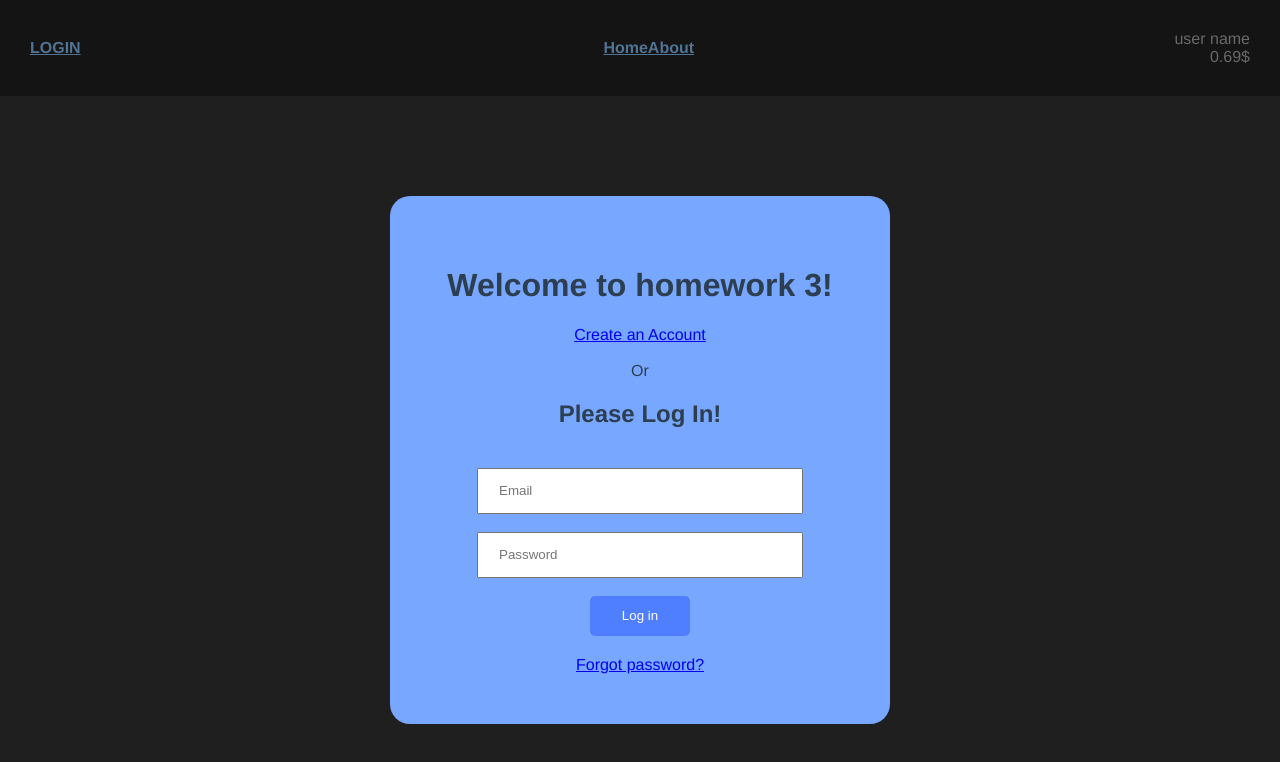
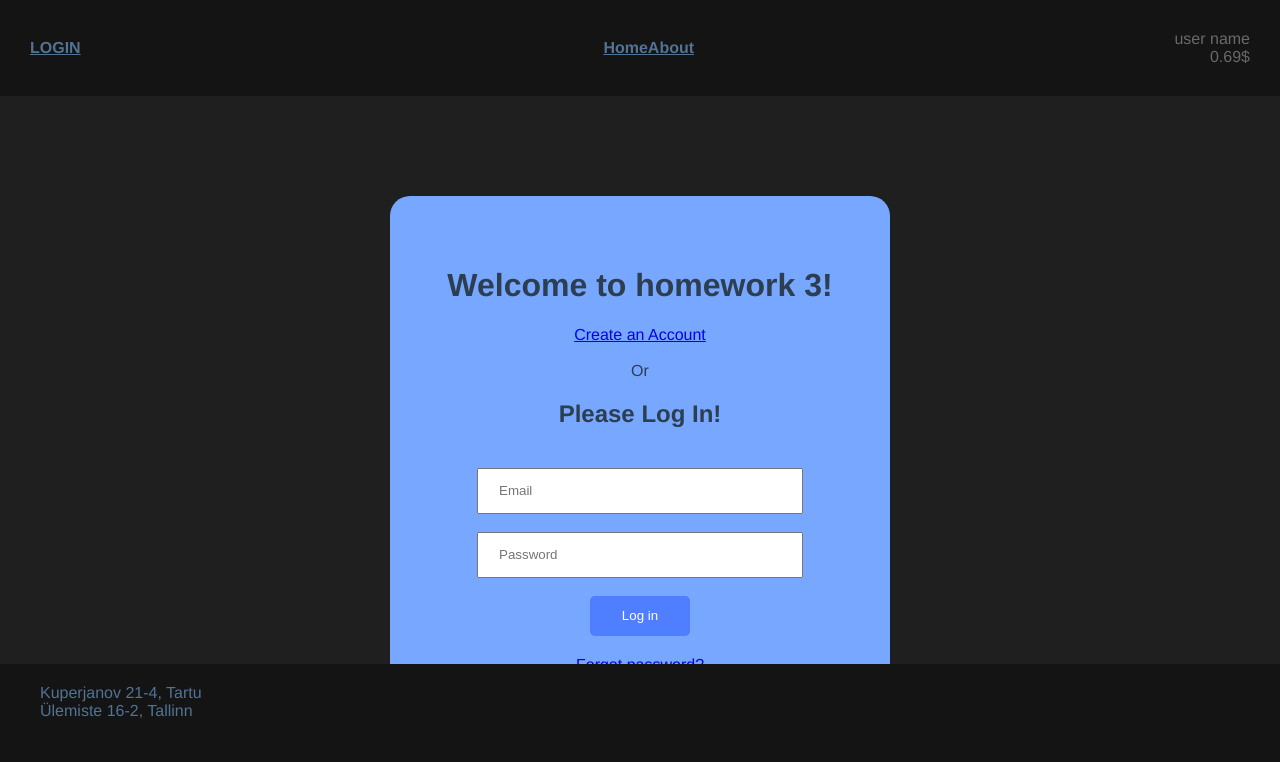
Before and after one commit to EharK/webdev_H3, a Vue app: page /Login in a window 1280 px wide. Shown: the top 762 px of the page. Built offline with nearby package versions, Linux system fonts and the light colour scheme.

Commit message:
footer added

```diff
--- a/src/App.vue
+++ b/src/App.vue
@@ -3,26 +3,26 @@
   <div id="app">
     <navigationBar></navigationBar>
     <router-view />
+    <footer-bar></footer-bar>
   </div>
 </body>
 </template>
 
 <script>
 import navigationBar from './components/partials/navigationBar.vue'
+import footerBar from './components/partials/footerBar.vue'
+
 
 export default {
   name: "app",
   components: {
     navigationBar,
+    footerBar,
   },
 };
 </script>
 
 <style lang="scss">
-
-html {
-  height: 100%;
-}
 
 body {
   background-color: #1f1f1f;
@@ -50,4 +50,13 @@ body {
   }
   background-color: #141414;
 }
+
+#footer-container {
+  background-color: #141414;
+}
+
+p {
+  color: #517394;
+  margin: 0;
+}
 </style>
--- /dev/null
+++ b/src/components/partials/footerBar.vue
@@ -0,0 +1,26 @@
+<template>
+    <div id="footer-container">
+        <span>
+            <p>Kuperjanov 21-4, Tartu</p>
+        </span>
+        <span>
+            <p>Ülemiste 16-2, Tallinn</p>
+        </span>
+    </div>
+</template>
+
+<style scoped>
+#footer-container {
+    -webkit-box-sizing: border-box;
+    -moz-box-sizing: border-box;
+    box-sizing: border-box;
+    width: 100%;
+    position: absolute;
+    bottom: 0;
+    padding: 20px 40px 80px 40px;
+    justify-self: end;
+    display: flex;
+    text-align: start;
+    flex-direction: column;
+}
+</style>
--- a/src/components/partials/navigationBar.vue
+++ b/src/components/partials/navigationBar.vue
@@ -19,7 +19,7 @@
 #nav {
   display: flex;
   flex-direction: row;
-  place-content: space-between;
+  justify-content: space-between;
 }
 
 .nav-container {
--- a/src/views/Login.vue
+++ b/src/views/Login.vue
@@ -22,9 +22,7 @@
   align-items: center;
   background-color: rgb(119, 167, 255);
   padding: 50px;
-  margin-left: auto;
-  margin-right: auto;
-  margin-top: 100px;
+  margin: 100px auto 100px auto;
   width: 400px;
   border-radius: 20px;
   z-index: 50;
```
